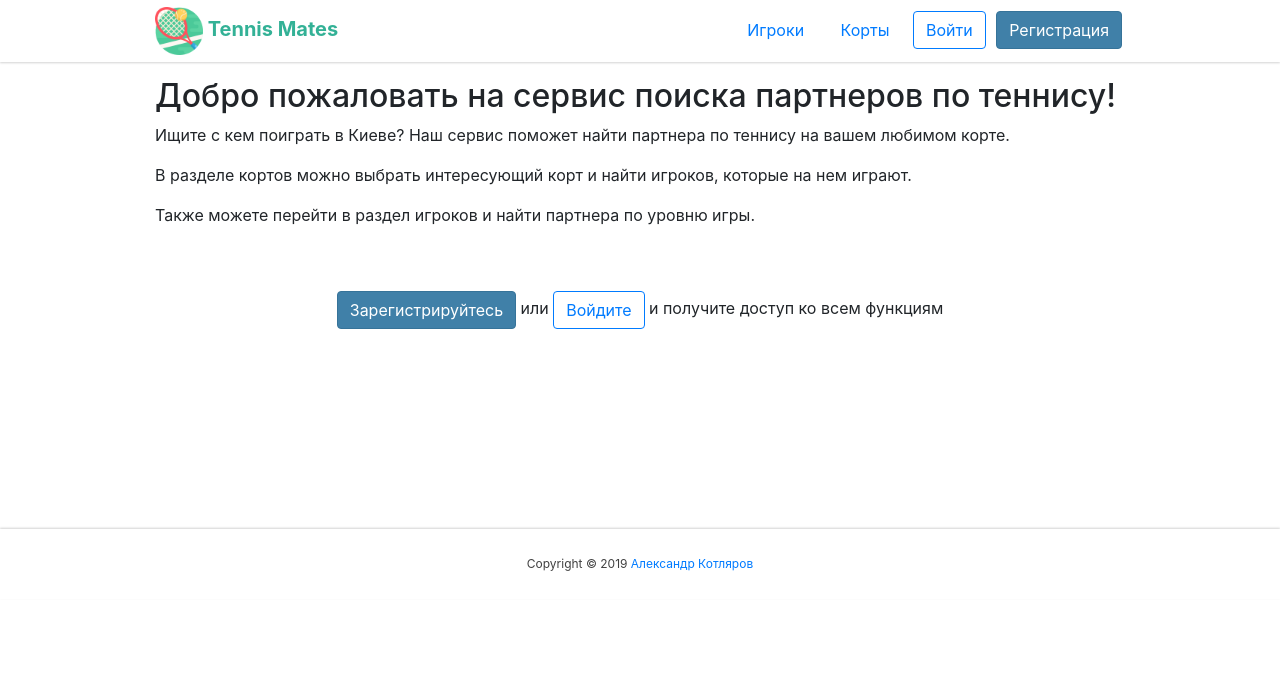
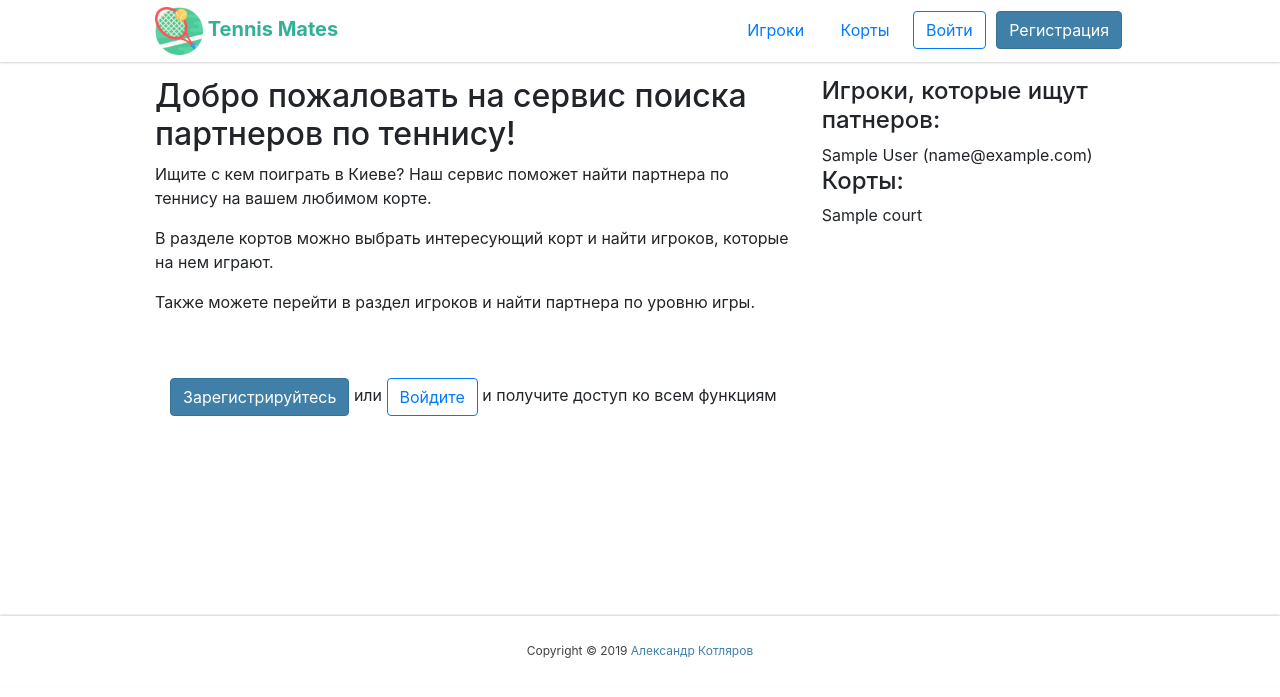
Before and after one commit to AlexKotl/tennis-friends, a Django app: page / in a window 1280 px wide. Shown: the top 697 px of the page. Run offline with Django 3.2, Linux system fonts and the light colour scheme; tables that the repository leaves empty hold one stand-in row (values such as "Sample post"); style sheets or scripts are compiled from the project's sources; some libraries are stand-ins or nearby versions.

Commit message:
more info on homepage

```diff
--- a/app/views.py
+++ b/app/views.py
@@ -9,7 +9,10 @@ from .forms import PlayerCreationForm, PlayerChangeForm, MessageForm
 
 class IndexView(View):
     def get(self, request):
-        return render(request, 'homepage.html', {})
+        return render(request, 'homepage.html', {
+            'courts': Court.objects.filter(flag=1).annotate(players_count=Count('player')).order_by('-pk')[:6],
+            'players': Player.objects.filter(is_active=1).annotate(courts_count=Count('courts')).order_by('-pk')[:6],
+        })
 
 def players_list(request):
     return render(request, 'players.html', {
--- a/css/theme.scss
+++ b/css/theme.scss
@@ -2,3 +2,6 @@
     background-color: #4080a8;
     border-color: #367399;
 }
+a {
+    color: #4080a8
+}
--- a/gulpfile.js
+++ b/gulpfile.js
@@ -2,7 +2,7 @@ var gulp = require('gulp');
 var sass = require('gulp-sass');
 var autoprefixer = require('gulp-autoprefixer');
 
-var input = ['css/**/*.scss'];
+var input = ['css/styles.scss'];
 var output = 'static';
 
 function css() {
--- /dev/null
+++ b/static/theme.css
@@ -0,0 +1,6 @@
+.btn-primary {
+  background-color: #4080a8;
+  border-color: #367399; }
+
+a {
+  color: #4080a8; }
--- a/templates/homepage.html
+++ b/templates/homepage.html
@@ -2,6 +2,8 @@
 {% load static %}
 
 {% block content %}
+    <div class="row">
+        <div class="col-md-8">
             <h2>Добро пожаловать на сервис поиска партнеров по теннису!</h2>
             <p>Ищите с кем поиграть в Киеве? Наш сервис поможет найти партнера по теннису на вашем любимом корте.</p>
             <p>В разделе кортов можно выбрать интересующий корт и найти игроков, которые на нем играют. </p>
@@ -16,5 +18,18 @@
                     и получите доступ ко всем функциям
                 </div>
             {% endif %}
+        </div>
+        <div class="col-md-4">
+            <h4>Игроки, которые ищут патнеров:</h4>
+            {% for player in players %}
+                {{player}}
+            {% endfor %}
+            <h4>Корты:</h4>
+            {% for court in courts %}
+                {{court}}
+            {% endfor %}
+        </div>
+    </div>
+
 
 {% endblock %}
```
Lines whose indentation alone changed are shown as unchanged.
